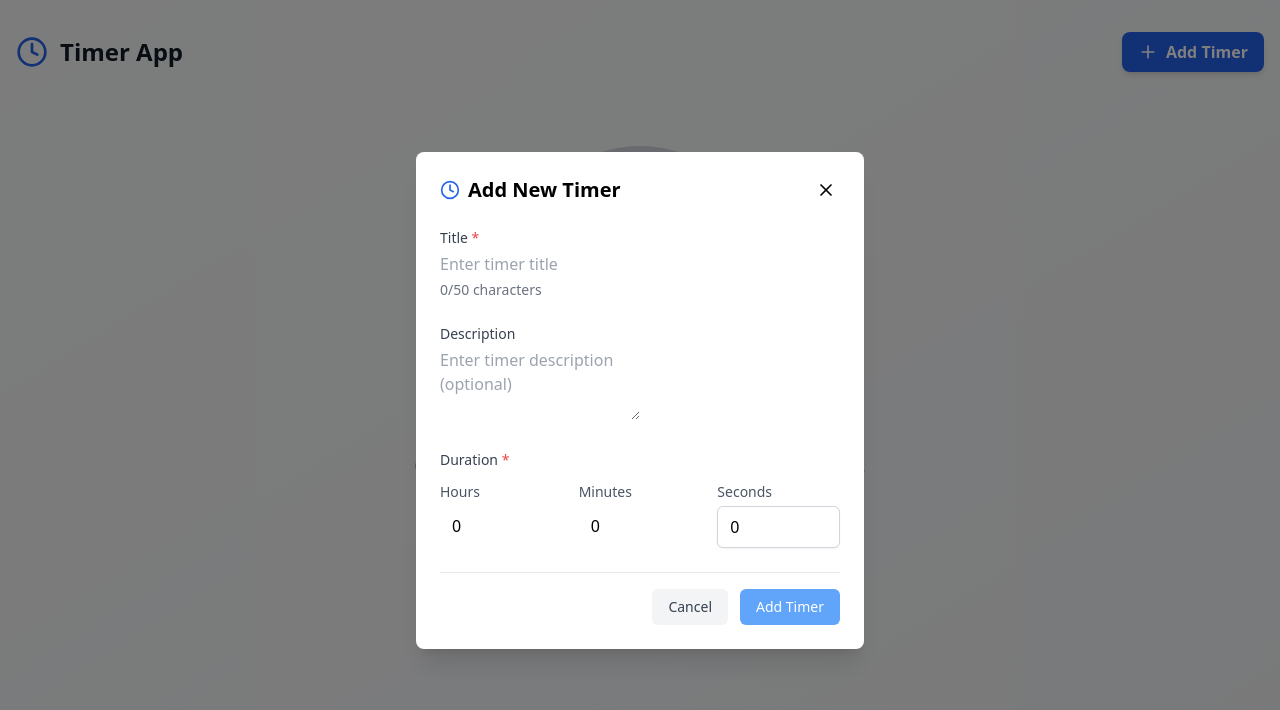
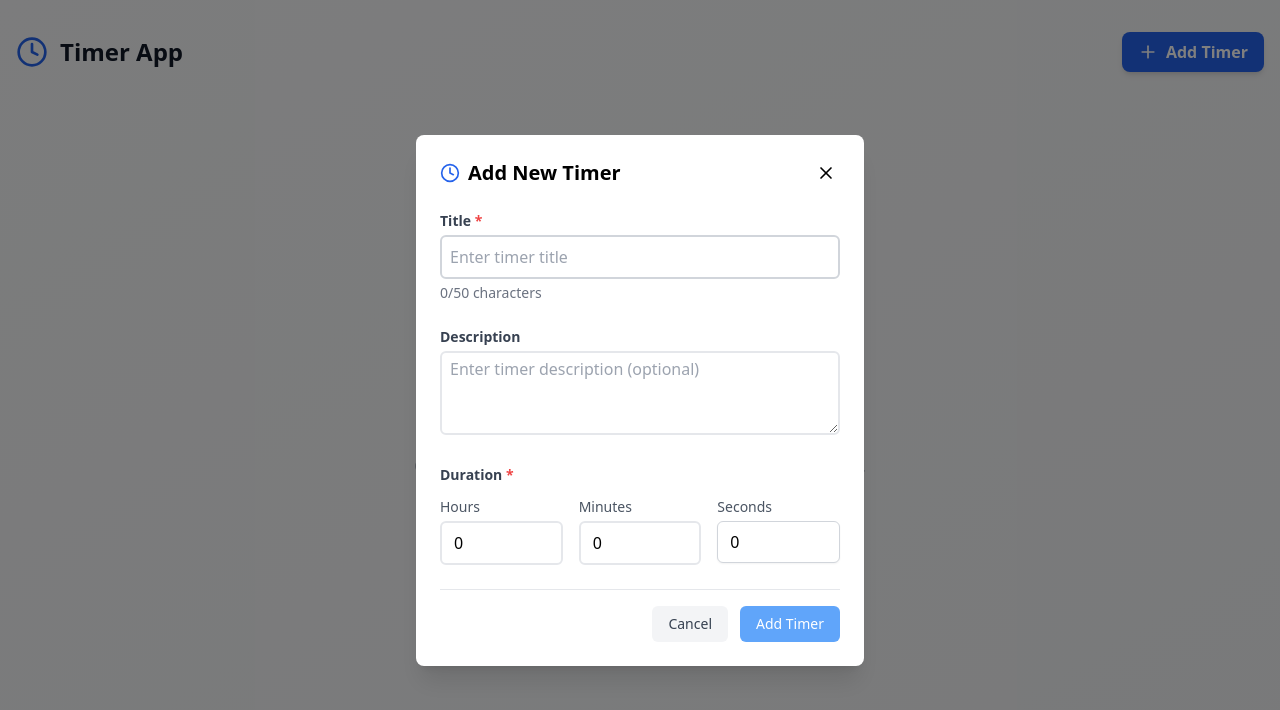
Before and after one commit to SUVAJIT-KARMAKAR/TIMER-CODEWALNUT, a React (Vite) app: page / in a window 1280 px wide. Both pictures are taken after a click on the button "Add Timer". Shown: the top 710 px of the page. Built offline with nearby package versions, Linux system fonts and the light colour scheme.

Commit message:
fix:AddTimerModal design

```diff
--- a/src/components/AddTimerModal.tsx
+++ b/src/components/AddTimerModal.tsx
@@ -87,7 +87,7 @@ export const AddTimerModal: React.FC<AddTimerModalProps> = ({ isOpen, onClose })
 
         <form onSubmit={handleSubmit} className="space-y-6">
           <div>
-            <label className="block text-sm font-medium text-gray-700 mb-1">
+            <label className="block text-sm font-semibold text-gray-700 mb-1">
               Title <span className="text-red-500">*</span>
             </label>
             <input
@@ -100,7 +100,7 @@ export const AddTimerModal: React.FC<AddTimerModalProps> = ({ isOpen, onClose })
                 touched.title && !isTitleValid
                   ? 'border-red-500'
                   : 'border-gray-300'
-              }`}
+              } w-full py-2 px-2 border-2 border-gray-200 rounded-md`}
               placeholder="Enter timer title"
             />
             {touched.title && !isTitleValid && (
@@ -114,20 +114,21 @@ export const AddTimerModal: React.FC<AddTimerModalProps> = ({ isOpen, onClose })
           </div>
 
           <div>
-            <label className="block text-sm font-medium text-gray-700 mb-1">
+            <label className="block text-sm font-semibold text-gray-700 mb-1">
               Description
             </label>
             <textarea
               value={description}
               onChange={(e) => setDescription(e.target.value)}
               rows={3}
-              className=""
+              className="w-full py-1 px-2 border-2 border-gray-200 rounded-md"
               placeholder="Enter timer description (optional)"
+
             />
           </div>
 
           <div>
-            <label className="block text-sm font-medium text-gray-700 mb-3">
+            <label className="block text-sm text-gray-700 mb-3 font-semibold">
               Duration <span className="text-red-500">*</span>
             </label>
             <div className="grid grid-cols-3 gap-4">
@@ -140,7 +141,7 @@ export const AddTimerModal: React.FC<AddTimerModalProps> = ({ isOpen, onClose })
                   value={hours}
                   onChange={(e) => setHours(Math.min(23, parseInt(e.target.value) || 0))}
                   onBlur={() => setTouched({ ...touched, hours: true })}
-                  className="[appearance:textfield] [&::-webkit-outer-spin-button]:appearance-none [&::-webkit-inner-spin-button]:appearance-none w-full px-3 py-2 "
+                  className="[appearance:textfield] [&::-webkit-outer-spin-button]:appearance-none [&::-webkit-inner-spin-button]:appearance-none w-full px-3 py-2 border-2 border-gray-200 rounded-md"
                 />
               </div>
               <div>
@@ -152,7 +153,7 @@ export const AddTimerModal: React.FC<AddTimerModalProps> = ({ isOpen, onClose })
                   value={minutes}
                   onChange={(e) => setMinutes(Math.min(59, parseInt(e.target.value) || 0))}
                   onBlur={() => setTouched({ ...touched, minutes: true })}
-                  className="[appearance:textfield] [&::-webkit-outer-spin-button]:appearance-none [&::-webkit-inner-spin-button]:appearance-none w-full px-3 py-2"
+                  className="[appearance:textfield] [&::-webkit-outer-spin-button]:appearance-none [&::-webkit-inner-spin-button]:appearance-none w-full px-3 py-2 border-2 border-gray-200 rounded-md"
                 />
               </div>
               <div>
```
Also changed, not shown: src/Home.tsx (+6 -6 lines), src/components/TimerList.tsx (+4 -4 lines).
